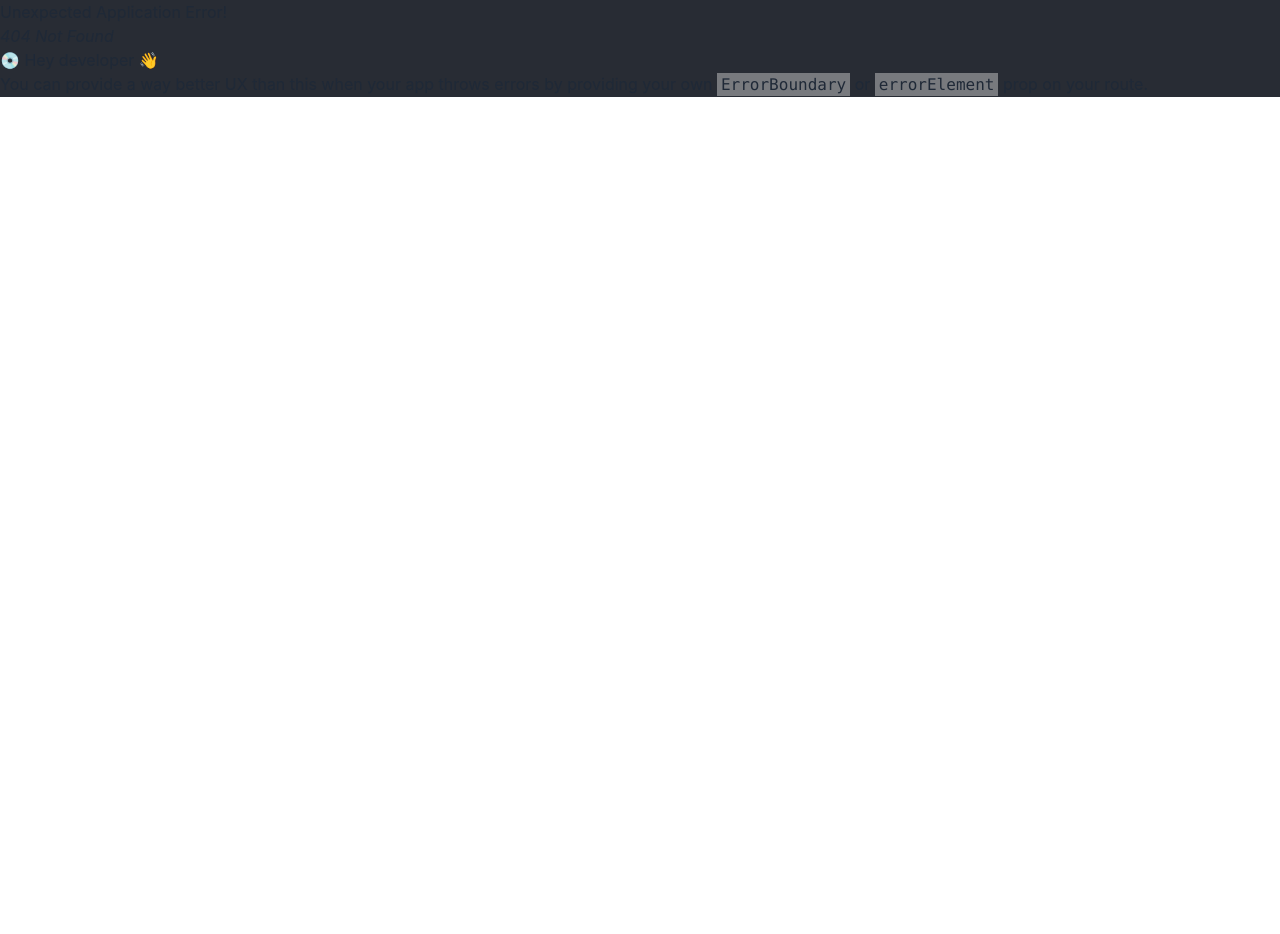
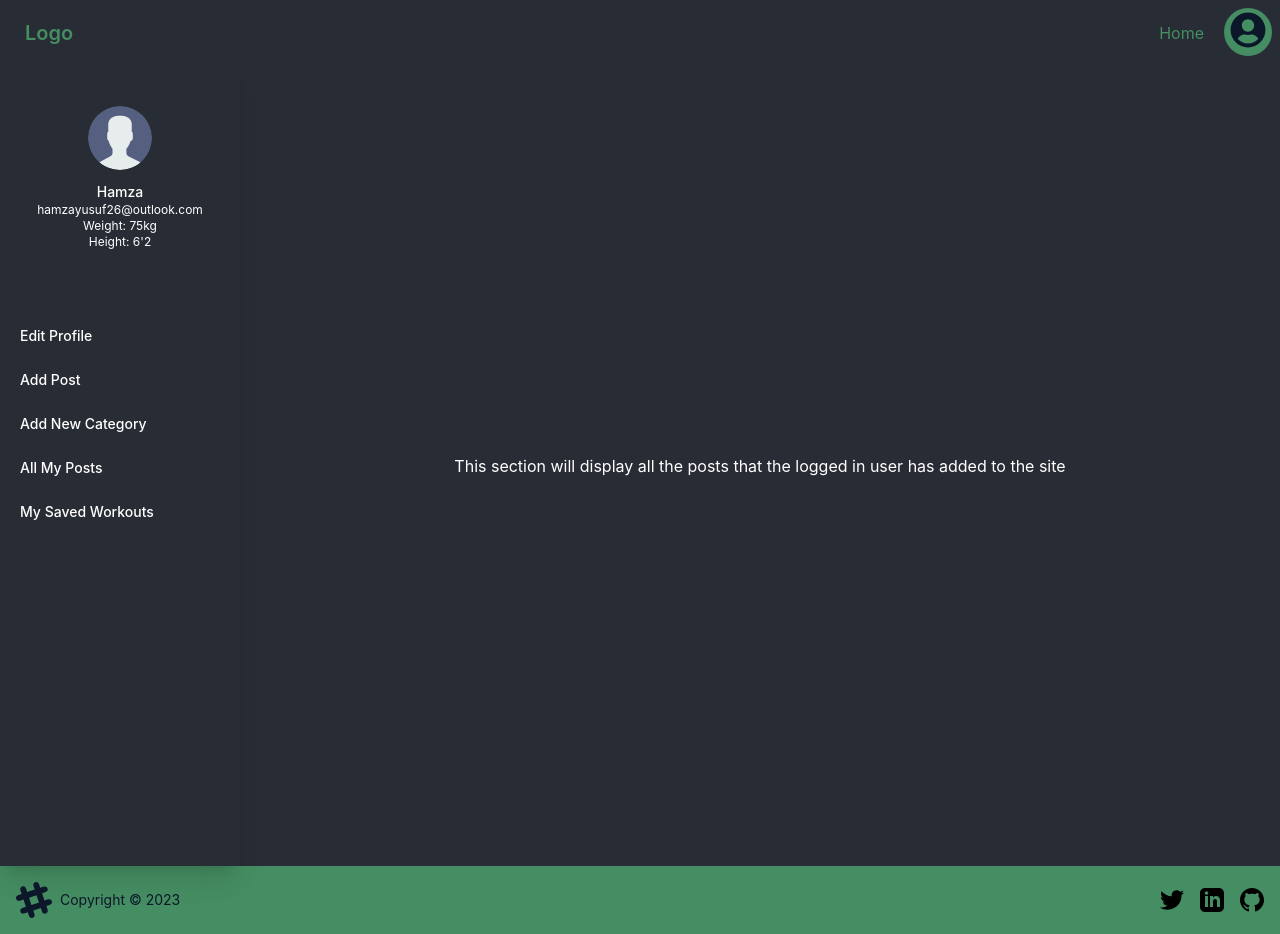
Before and after one commit to hamzayusuf1/workout-app, a React (Create React App) app in the folder client/: page /dashboard/allMyPosts in a window 1280 px wide. Before the commit this address had no page. Before the commit the page ends 800 px from the top, so only its background shows below. Built offline with nearby package versions, Linux system fonts and the light colour scheme.

Commit message:
added the my saved workouts section

```diff
--- /dev/null
+++ b/client/src/Components/DashboardComp/AllMyPosts/AllMyPosts.js
@@ -0,0 +1,14 @@
+//This section will display all the posts that the logged in user has added to the site
+
+import React from "react";
+
+const AllMyPosts = () => {
+  return (
+    <div>
+      This section will display all the posts that the logged in user has added
+      to the site
+    </div>
+  );
+};
+
+export default AllMyPosts;
--- /dev/null
+++ b/client/src/Components/DashboardComp/MySavedWorkouts/MySavedWorkouts.js
@@ -0,0 +1,12 @@
+import React from "react";
+
+const MySavedWorkouts = () => {
+  return (
+    <div>
+      This section will display all the posts that a user has saved to their
+      dashboard
+    </div>
+  );
+};
+
+export default MySavedWorkouts;
--- a/client/src/Pages/Dashboard/Dashboard.js
+++ b/client/src/Pages/Dashboard/Dashboard.js
@@ -63,14 +63,14 @@ const Dashboard = () => {
                   to="/dashboard/allMyPosts"
                   className="text-sm font-medium text-gray-700 py-2 px-2 hover:bg-teal-500 hover:text-white hover:text-base rounded-md transition duration-150 ease-in-out"
                 >
-                  <span className="">My All Post</span>
+                  <span className="">All My Posts</span>
                 </Link>
 
                 <Link
                   to="/dashboard/mySavedWorkouts"
                   className="text-sm font-medium text-gray-700 py-2 px-2 hover:bg-teal-500 hover:text-white hover:text-base rounded-md transition duration-150 ease-in-out"
                 >
-                  <span className="">My Saved Workout</span>
+                  <span className="">My Saved Workouts</span>
                 </Link>
               </div>
             </div>
```
Also changed, not shown: client/src/Layout/Routes.js (+10 -0 lines).
